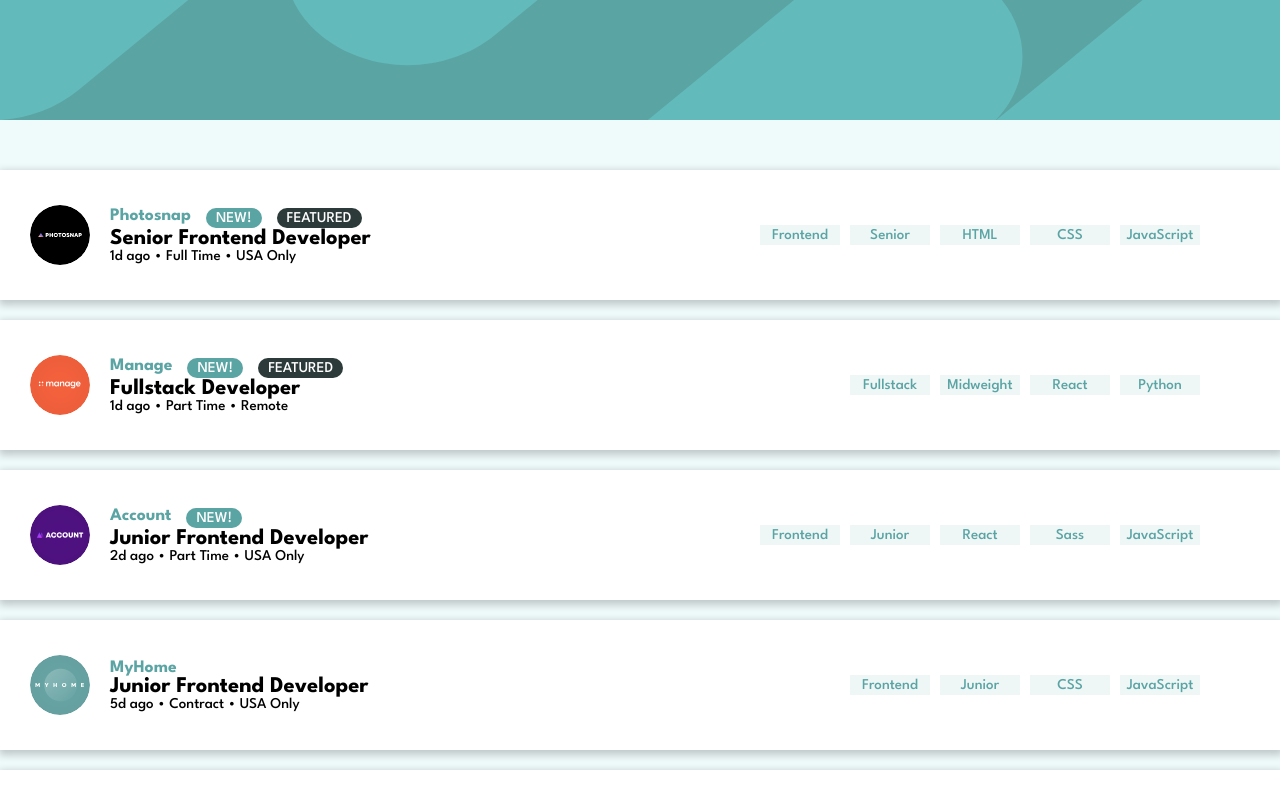
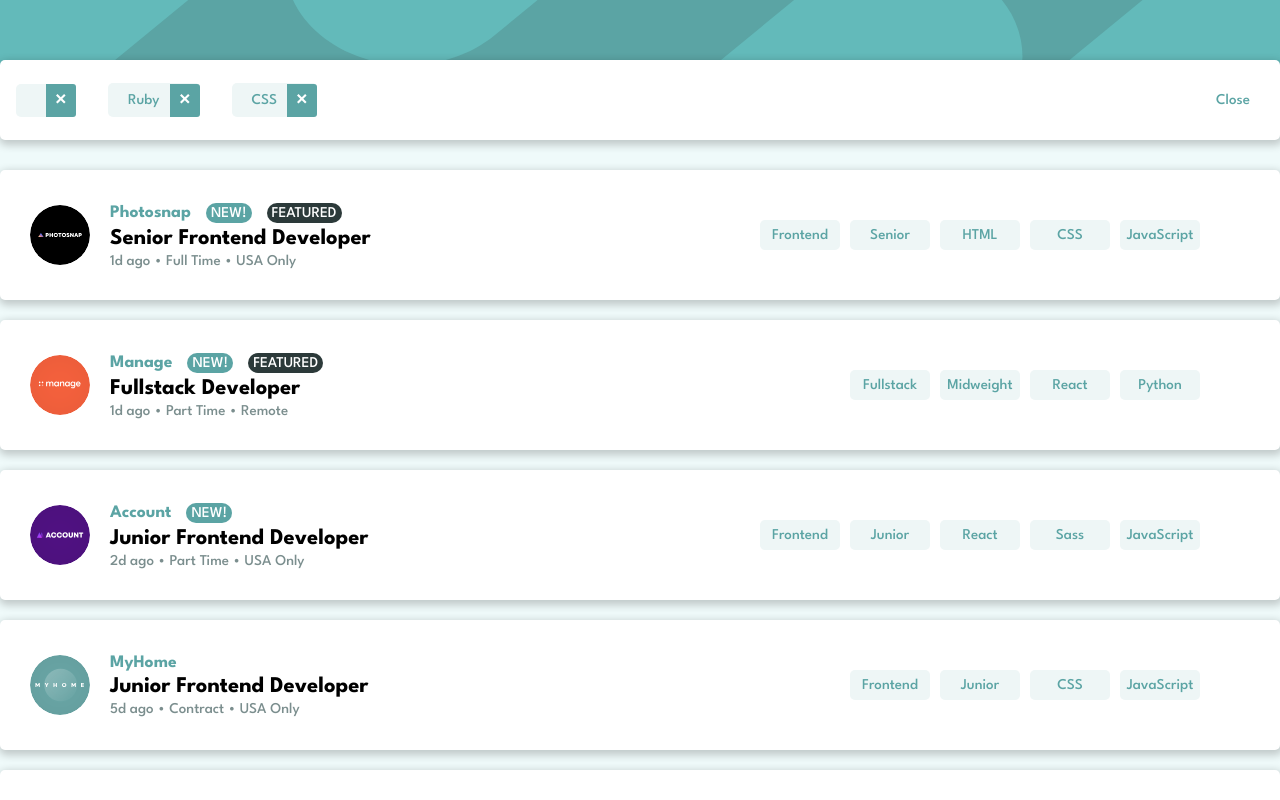
Before and after one commit to rafaelnacle/job-listings, a React (Create React App) app: page / in a window 1280 px wide. Shown: the top 800 px of the page. Built offline with nearby package versions, Linux system fonts and the light colour scheme.

Commit message:
Filter Card

```diff
--- a/src/components/App/App.js
+++ b/src/components/App/App.js
@@ -4,6 +4,7 @@ import GlobalStyles from '../../assets/styles/global'
 import defaultTheme from '../../assets/styles/themes/default'
 import Header from '../Header';
 import JobCard from '../JobCard';
+import JobFilterCard from '../JobFilterCard';
 import { Container } from './styles';
 
 function App() {
@@ -12,6 +13,7 @@ function App() {
       <GlobalStyles/>
       <Container>
         <Header />
+        <JobFilterCard/>
         <JobCard/>
       </Container>
     </ThemeProvider>
--- a/src/components/Header/index.js
+++ b/src/components/Header/index.js
@@ -1,11 +1,13 @@
 import { Container } from "./styles";
 
 import headerBackground from '../../assets/images/bg-header-desktop.svg';
+import JobFilterCard from "../JobFilterCard";
 
 export default function Header() {
   return (
     <Container>
       <img src={headerBackground} alt="Background"/>
+
     </Container>
   )
 }
--- a/src/components/JobCard/index.js
+++ b/src/components/JobCard/index.js
@@ -1,7 +1,21 @@
 import { Card, Container, JobInfo, SkillsTags, Tags} from "./styles";
 
 import jobData from "../../data/dataJobs"
+import { useState } from "react";
+import JobFilterCard from "../JobFilterCard";
 export default function JobCard() {
+
+  const [filterTag, setFilterTag] = useState([]);
+
+  const handleTagsFilter = (e) => {
+
+    const tag = e.target.innerHTML
+
+    setFilterTag(tag)
+
+    // console.log(setFilterTag);
+  }
+
   return (
     <Container>
         {jobData.map((data) => {
@@ -17,25 +31,25 @@ export default function JobCard() {
                   </Tags>
                 }
                 {data.featured > 0 &&
-                <Tags>
-                  {data.featured && <p>FEATURED</p>}
-                </Tags>
+                  <Tags>
+                    {data.featured && <p>FEATURED</p>}
+                  </Tags>
                 }
               </div>
               <h2>{data.position}</h2>
               <p>{data.postedAt} • {data.contract} • {data.location}</p>
             </JobInfo>
             <SkillsTags>
-              <p>{data.role}</p>
-              <p>{data.level}</p>
+              <p onClick={handleTagsFilter}>{data.role}</p>
+              <p onClick={handleTagsFilter}>{data.level}</p>
               {data.tools != 0 && data.tools.map((tool) => {
                 return (
-                  <p>{tool}</p>
+                  <p onClick={handleTagsFilter}>{tool}</p>
                 )
               })}
               {data.languages.map((lang) => {
                 return (
-                  <p>{lang}</p>
+                  <p onClick={handleTagsFilter}>{lang}</p>
                 )
               })}
             </SkillsTags>
--- a/src/components/JobCard/styles.js
+++ b/src/components/JobCard/styles.js
@@ -13,6 +13,7 @@ export const Container = styled.div`
 export const Card = styled.div`
   height: 130px;
   width: 100%;
+  border-radius: 5px;
   background: ${({theme}) => theme.colors.primary.main};
   box-shadow: 1px 3px 8px 2px rgba(0,0,0,0.2);
   display: flex;
@@ -31,9 +32,9 @@ export const Card = styled.div`
 
 export const Tags = styled.div`
   background: ${props => props.new ? 'hsl(180, 29%, 50%)' : 'hsl(180, 14%, 20%)'};
-  border-radius: 10px;
+  border-radius: 20px;
   width: auto;
-  padding: 10px;
+  padding: 5px;
   height: 20px;
   display: flex;
   align-items: center;
@@ -42,20 +43,36 @@ export const Tags = styled.div`
   p {
     color: #ffffff !important;
     font-size: 15px;
-
   }
 `
 
 export const JobInfo = styled.div`
+  display: flex;
+  flex-direction: column;
+  gap: 5px;
   margin-left: 20px;
   h3 {
-    color: ${({theme}) => theme.colors.primary.normal}
+    color: ${({theme}) => theme.colors.primary.normal};
+  }
+
+  h2 {
+    cursor: pointer;
+
+    &:hover {
+      color: ${({theme}) => theme.colors.primary.normal};
+    }
   }
 
   .companyAndTags {
     display: flex;
     gap: 15px;
+    align-items: center;
   }
+
+  p {
+    color: ${({theme}) => theme.colors.primary.dark};
+  }
+
 `
 
 export const SkillsTags = styled.div`
@@ -63,16 +80,25 @@ export const SkillsTags = styled.div`
   margin: 0 auto;
   margin-right: 50px;
 
+
   p {
     display: flex;
     justify-content: space-between;
     background-color: ${({theme}) => theme.colors.primary.light};
     width: 80px;
-    height: 20px;
+    height: 30px;
+    border-radius: 5px;
     justify-content: center;
     align-items: center;
+    cursor: pointer;
+
     color: ${({theme}) => theme.colors.primary.normal};
 
+    &:hover {
+      color: ${({theme}) => theme.colors.primary.light};
+      background-color: ${({theme}) => theme.colors.primary.normal};
+
+    }
     & {
       margin-left: 10px;
     }
--- /dev/null
+++ b/src/components/JobFilterCard/index.js
@@ -0,0 +1,26 @@
+import { Card, Container, Tag } from "./styles";
+
+import IconRemove from '../../assets/images/icon-remove.svg'
+
+export default function JobFilterCard({tagText}) {
+  return(
+    <Container>
+      <Card>
+        <Tag>
+          <p>{tagText}</p>
+          <button className="closeButton"><img src={IconRemove} alt="Remove Icon"/></button>
+        </Tag>
+        <Tag>
+          <p>Ruby</p>
+          <button className="closeButton"><img src={IconRemove} alt="Remove Icon"/></button>
+        </Tag>
+        <Tag>
+          <p>CSS</p>
+          <button className="closeButton"><img src={IconRemove} alt="Remove Icon"/></button>
+        </Tag>
+
+        <p className="closeCard">Close</p>
+      </Card>
+    </Container>
+  )
+}
--- /dev/null
+++ b/src/components/JobFilterCard/styles.js
@@ -0,0 +1,67 @@
+import styled from "styled-components";
+
+export const Container = styled.div`
+  max-width: 1440px;
+  display: flex;
+  position: relative;
+  justify-content: center;
+  margin: 0 auto;
+`
+
+export const Card = styled.div`
+  display: flex;
+  align-items: center;
+  border-radius: 5px;
+  background: ${({theme}) => theme.colors.primary.main};
+  box-shadow: 1px 3px 8px 2px rgba(0,0,0,0.2);
+  width: 100%;
+  height: 80px;
+  position: absolute;
+  top: -60px;
+
+  .closeCard {
+    margin-left: auto;
+    padding-right: 30px;
+    color: ${({theme}) => theme.colors.primary.normal};
+    cursor: pointer;
+
+    &:hover {
+      text-decoration: underline;
+    }
+  }
+`
+
+export const Tag = styled.div`
+  background: ${({theme}) => theme.colors.primary.light};
+  color: ${({theme}) => theme.colors.primary.normal};
+  width: auto;
+  display: flex;
+  justify-content: center;
+  align-items: center;
+  border-radius: 5px;
+  margin: 16px;
+
+  p {
+    padding: 10px;
+    margin-left: 10px;
+  }
+
+  .closeButton {
+    background-color: ${({theme}) => theme.colors.primary.normal};
+    width: 30px;
+    border: none;
+    border-radius: 0px 3px 3px 0px;
+    padding: 10px;
+    &:hover {
+      background-color: ${({theme}) => theme.colors.primary.veryDark};
+      color: ${({theme}) => theme.colors.primary.light};
+    }
+
+    img {
+      width: 10px;
+      height: 10px;
+      /* color: ${({theme}) => theme.colors.primary.light}; */
+      margin: 0;
+    }
+  }
+`
```
